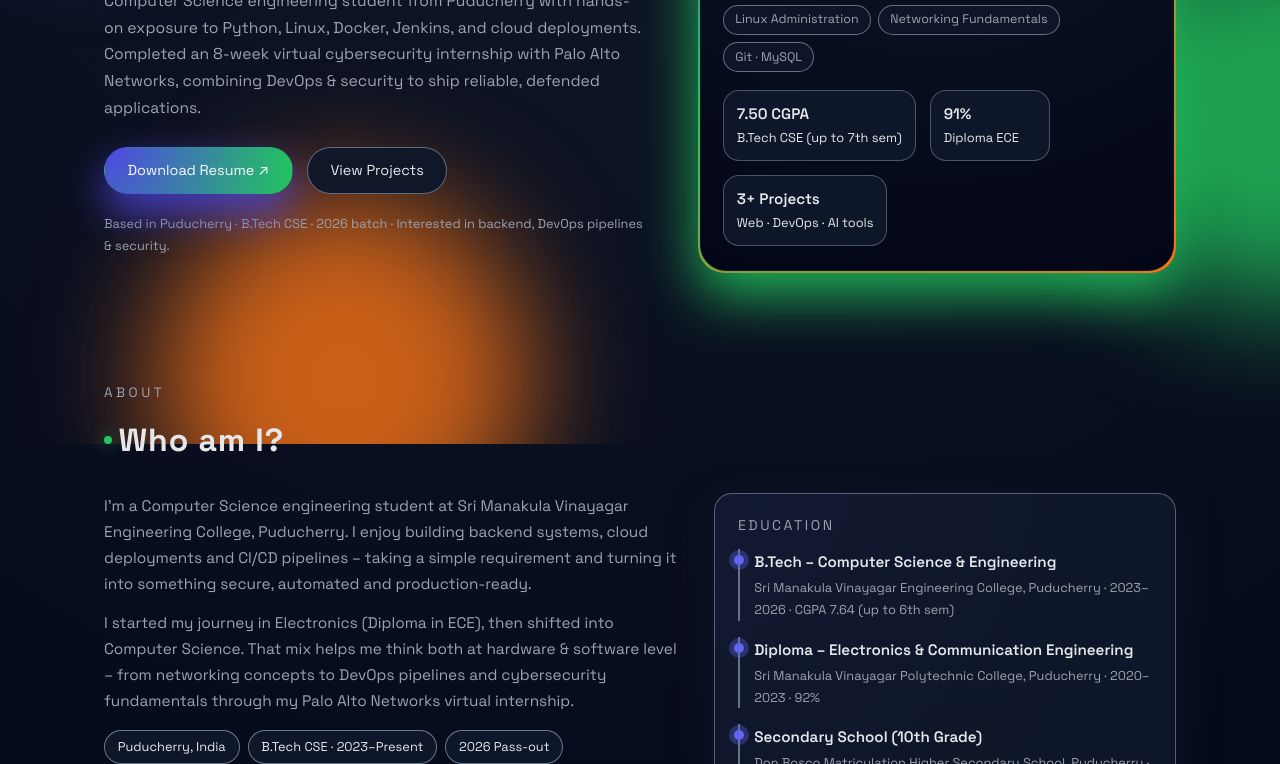
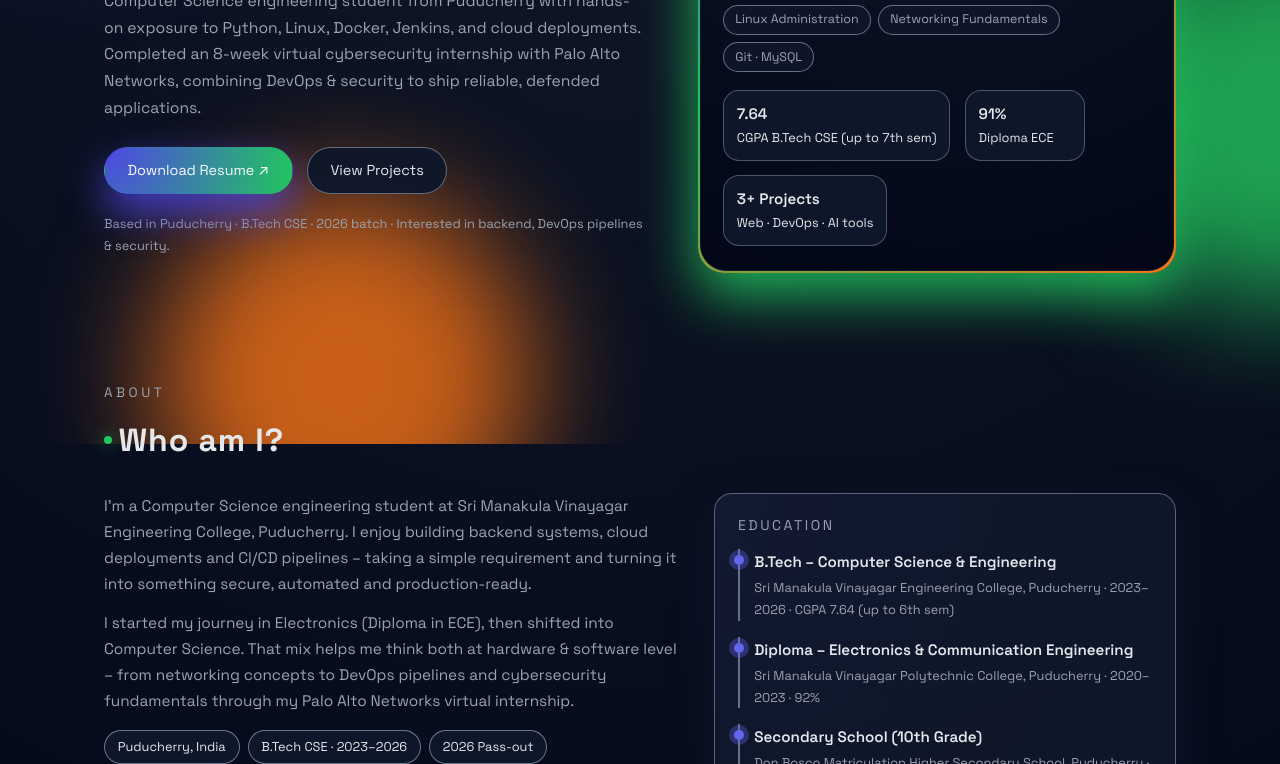
Before and after one commit to jithu026/portfolio, a plain HTML site: page index.html in a window 1280 px wide. Shown: the part 356-1120 px from the top of the page. Drawn offline with Linux system fonts and the light colour scheme.

Commit message:
Updated year

```diff
--- a/index.html
+++ b/index.html
@@ -989,7 +989,7 @@
               </div>
               <div class="hero-stats">
                 <div class="hero-stat">
-                  <span>7.50 CGPA</span>
+                  <span>7.64</span> CGPA</span>
                   B.Tech CSE (up to 7th sem)
                 </div>
                 <div class="hero-stat">
@@ -1028,7 +1028,7 @@
           </p>
           <div class="pill-row">
             <div class="pill">Puducherry, India</div>
-            <div class="pill">B.Tech CSE · 2023–Present</div>
+            <div class="pill">B.Tech CSE · 2023–2026</div>
             <div class="pill">2026 Pass-out</div>
           </div>
         </div>
```
